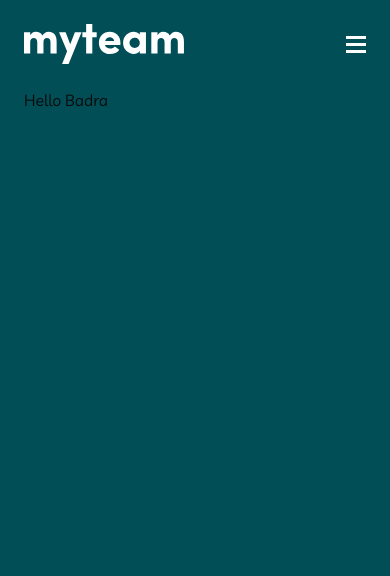
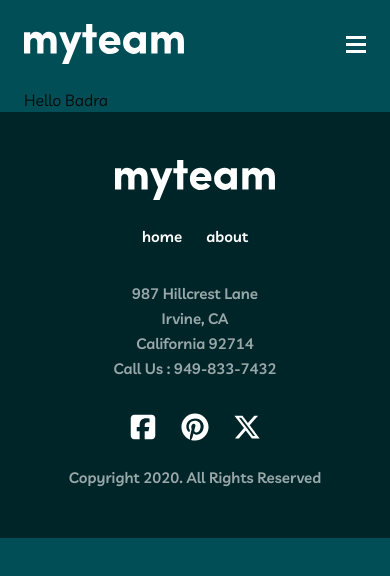
Before and after one commit to Youmnaelzany/myteam-multi-page-website-25, a Next.js app: page / in a window 390 px wide. Shown: the top 576 px of the page. Built offline with nearby package versions, Linux system fonts and the light colour scheme; no server answers.

Commit message:
Add Footer component and update navigation
Introduces a new Footer component with social media links and contact info, and integrates it into the main layout. Also updates navigation link styles in MobileMenu and adds the react-icons dependency.

```diff
--- a/package.json
+++ b/package.json
@@ -23,6 +23,7 @@
     "react": "19.1.0",
     "react-dom": "19.1.0",
     "react-hook-form": "^7.62.0",
+    "react-icons": "^5.5.0",
     "tailwind-merge": "^3.3.1",
     "zod": "^4.1.8"
   },
--- a/src/app/layout.tsx
+++ b/src/app/layout.tsx
@@ -1,6 +1,7 @@
 import type { Metadata } from "next";
 import { Livvic } from "next/font/google";
 
+import Footer from "@/components/Navigation/Footer";
 import Header from "@/components/Navigation/Header";
 import Wrapper from "@/components/Navigation/Wrapper";
 
@@ -86,6 +87,7 @@ export default function RootLayout({
           <Header />
         </Wrapper>
         <Wrapper>{children}</Wrapper>
+        <Footer />
       </body>
     </html>
   );
--- /dev/null
+++ b/src/components/Navigation/Footer.tsx
@@ -0,0 +1,136 @@
+import Image from "next/image";
+import Link from "next/link";
+
+import { FaPinterest, FaSquareFacebook, FaXTwitter } from "react-icons/fa6";
+
+import {
+  Tooltip,
+  TooltipContent,
+  TooltipTrigger,
+} from "@/components/ui/tooltip";
+
+import Wrapper from "./Wrapper";
+
+const Footer = () => {
+  return (
+    <footer className="bg-[#002529]">
+      <Wrapper className="py-12">
+        <div className="flex flex-col items-center gap-8 md:flex-row md:items-start md:justify-between">
+          {/* Logo & Links */}
+          <div className="flex flex-col items-center gap-6 md:items-start">
+            <Link href="/" aria-label="myteam home" className="shrink-0">
+              <Image
+                src="/logo.svg"
+                alt="myteam"
+                width={160}
+                height={40}
+                priority
+              />
+            </Link>
+            <nav aria-label="Footer navigation">
+              <ul className="flex items-center gap-6 text-[15px] leading-[25px] font-semibold tracking-normal text-white">
+                <li>
+                  <Link
+                    href="/"
+                    className="cursor-pointer transition-colors duration-300 ease-in-out hover:text-[#F67E7E]"
+                  >
+                    home
+                  </Link>
+                </li>
+                <li>
+                  <Link
+                    href="/about"
+                    className="cursor-pointer transition-colors duration-300 ease-in-out hover:text-[#F67E7E]"
+                  >
+                    about
+                  </Link>
+                </li>
+              </ul>
+            </nav>
+          </div>
+
+          {/* Contact Info */}
+          <address className="text-center text-[15px] leading-[25px] font-semibold tracking-normal text-white/60 not-italic md:text-left">
+            <div>987 Hillcrest Lane</div>
+            <div>Irvine, CA</div>
+            <div>California 92714</div>
+            <div>
+              <Link
+                href="tel:+19498337432"
+                className="transition-colors duration-300 ease-in-out hover:text-[#F67E7E]"
+              >
+                Call Us : 949-833-7432
+              </Link>
+            </div>
+          </address>
+        </div>
+
+        <div className="mt-8 flex flex-col items-center gap-6 md:flex-row md:justify-between">
+          {/* Social Media Links */}
+          <nav aria-label="Social media links">
+            <ul className="flex items-center gap-6">
+              <li>
+                <Tooltip>
+                  <TooltipTrigger asChild>
+                    <Link
+                      href="https://facebook.com"
+                      target="_blank"
+                      rel="noopener noreferrer"
+                      aria-label="Visit our Facebook page"
+                    >
+                      <FaSquareFacebook className="size-7 cursor-pointer text-white transition-colors duration-300 ease-in-out hover:text-[#F67E7E]" />
+                    </Link>
+                  </TooltipTrigger>
+                  <TooltipContent>
+                    <p>Facebook</p>
+                  </TooltipContent>
+                </Tooltip>
+              </li>
+              <li>
+                <Tooltip>
+                  <TooltipTrigger asChild>
+                    <Link
+                      href="https://pinterest.com"
+                      target="_blank"
+                      rel="noopener noreferrer"
+                      aria-label="Visit our Pinterest page"
+                    >
+                      <FaPinterest className="size-7 cursor-pointer text-white transition-colors duration-300 ease-in-out hover:text-[#F67E7E]" />
+                    </Link>
+                  </TooltipTrigger>
+                  <TooltipContent>
+                    <p>Pinterest</p>
+                  </TooltipContent>
+                </Tooltip>
+              </li>
+              <li>
+                <Tooltip>
+                  <TooltipTrigger asChild>
+                    <Link
+                      href="https://twitter.com"
+                      target="_blank"
+                      rel="noopener noreferrer"
+                      aria-label="Visit our Twitter page"
+                    >
+                      <FaXTwitter className="size-7 cursor-pointer text-white transition-colors duration-300 ease-in-out hover:text-[#F67E7E]" />
+                    </Link>
+                  </TooltipTrigger>
+                  <TooltipContent>
+                    <p>Twitter</p>
+                  </TooltipContent>
+                </Tooltip>
+              </li>
+            </ul>
+          </nav>
+
+          {/* Copyright */}
+          <p className="text-[15px] leading-[25px] font-semibold tracking-normal text-white/60">
+            Copyright 2020. All Rights Reserved
+          </p>
+        </div>
+      </Wrapper>
+    </footer>
+  );
+};
+
+export default Footer;
--- a/src/components/Navigation/MobileMenu.tsx
+++ b/src/components/Navigation/MobileMenu.tsx
@@ -32,7 +32,7 @@ const MobileMenu = () => {
             <li>
               <Link
                 href="/"
-                className="block text-lg font-semibold capitalize transition-colors duration-300 ease-in-out hover:text-[#F67E7E]"
+                className="block text-lg font-semibold transition-colors duration-300 ease-in-out hover:text-[#F67E7E]"
                 onClick={handleClose}
               >
                 home
@@ -41,7 +41,7 @@ const MobileMenu = () => {
             <li>
               <Link
                 href="/about"
-                className="block text-lg font-semibold capitalize transition-colors duration-300 ease-in-out hover:text-[#F67E7E]"
+                className="block text-lg font-semibold transition-colors duration-300 ease-in-out hover:text-[#F67E7E]"
                 onClick={handleClose}
               >
                 about
```
Also changed, not shown: 1 other file (tests, documents, lock files or other folders).
